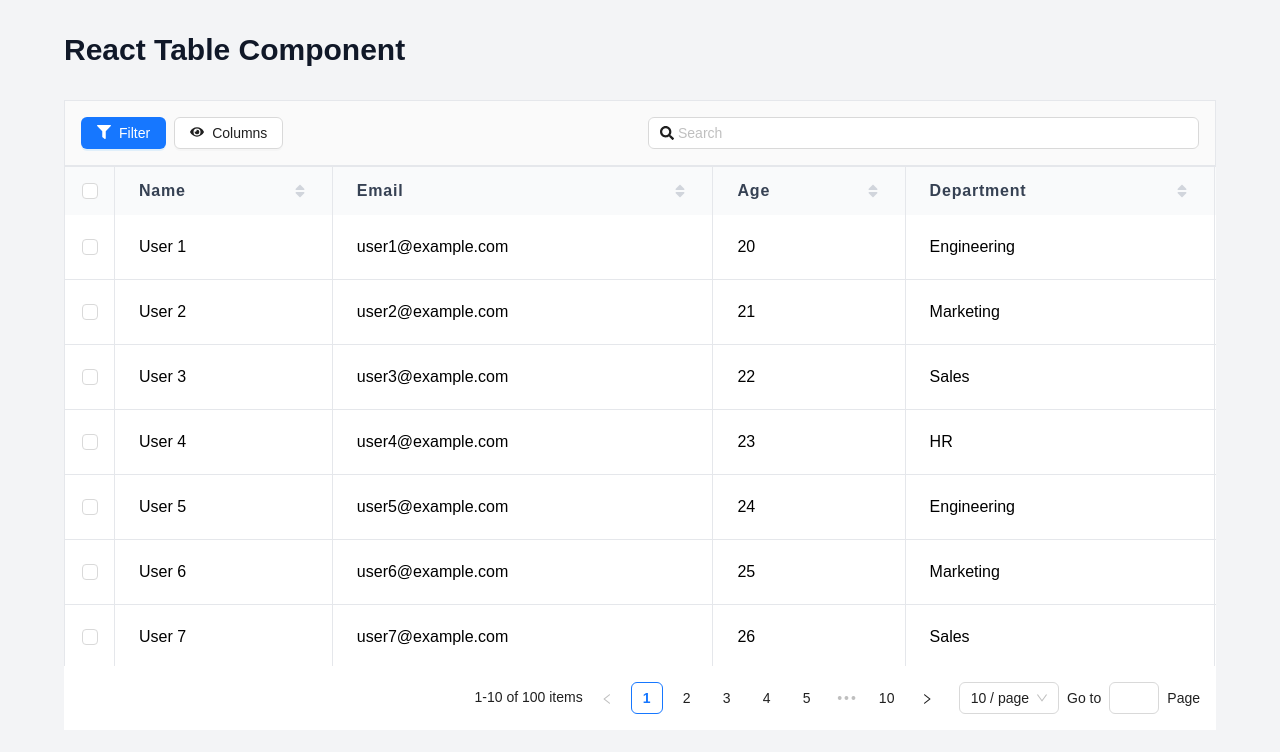
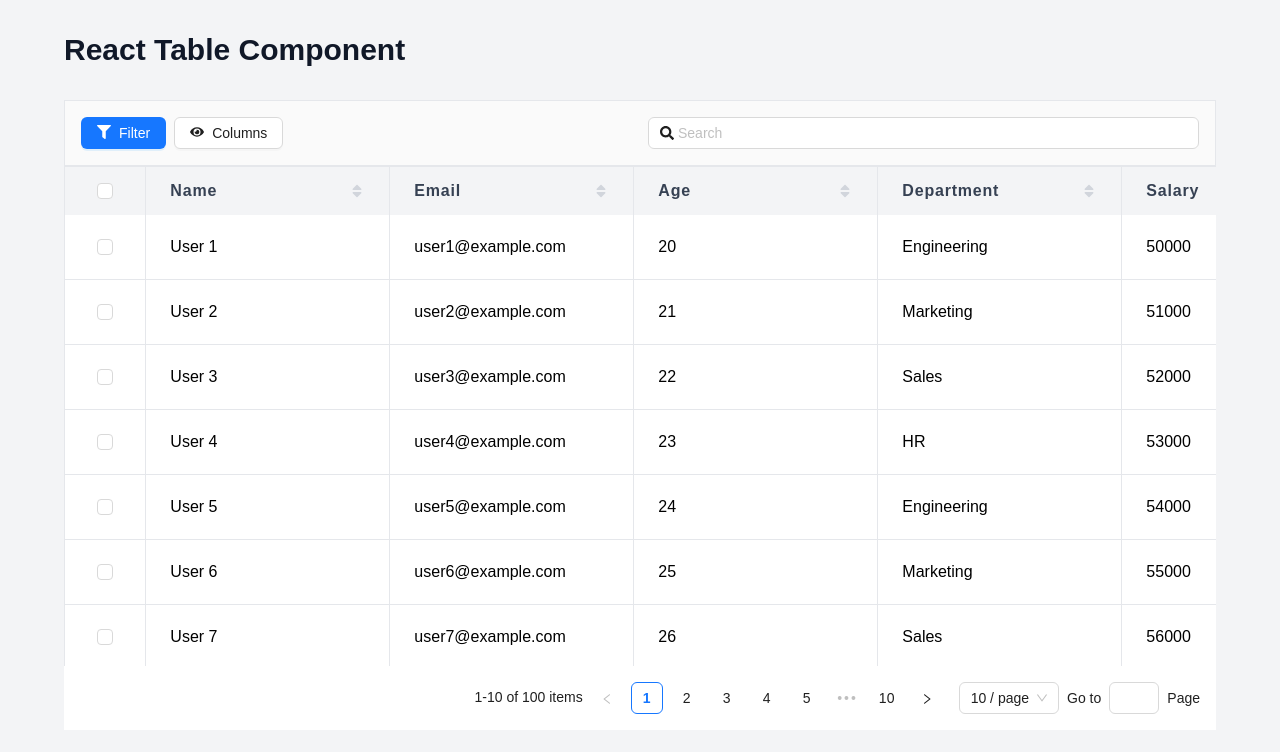
Before and after one commit to daman-kinra/react-table, a React (Vite) app: page / in a window 1280 px wide. Shown: the top 752 px of the page. Built offline with nearby package versions, Linux system fonts and the light colour scheme; a web font is replaced by a local one.

Commit message:
feat: added resize columns functionality

```diff
--- a/src/App.tsx
+++ b/src/App.tsx
@@ -26,6 +26,7 @@ const App = () => {
           deletable={true}
           searchable={true}
           selectable={true}
+          resizable={true}
           scroll={{ x: 1500, y: 500 }}
           pagination={{
             page: page,
--- a/src/components/Table/Table.tsx
+++ b/src/components/Table/Table.tsx
@@ -46,7 +46,7 @@ export type TableProps = {
   editable?: boolean;
   selectable?: boolean;
   searchable?: boolean;
-  // resizable?: boolean;
+  resizable?: boolean;
   pagination?: PaginationProps & {
     page: number;
   };
@@ -67,7 +67,7 @@ const Table: React.FC<TableProps> = ({
   editable = false,
   selectable = false,
   searchable = false,
-  // resizable = false,
+  resizable = false,
   pagination,
   scroll,
 }) => {
@@ -83,6 +83,60 @@ const Table: React.FC<TableProps> = ({
   const [localColumns, setLocalColumns] = useState<TableColumn[]>(
     columns?.map((column) => ({ ...column, isHidden: false }))
   );
+  const [columnWidths, setColumnWidths] = useState<{ [key: string]: number }>(
+    {}
+  );
+
+  // Initialize column widths from column definitions
+  useEffect(() => {
+    const initialWidths: { [key: string]: number } = {};
+    columns.forEach((column) => {
+      if (column.width) {
+        initialWidths[column.key] = column.width;
+      }
+    });
+    setColumnWidths(initialWidths);
+  }, [columns]);
+
+  const handleResizeStart = (e: React.MouseEvent, columnKey: string) => {
+    e.preventDefault();
+    e.stopPropagation();
+
+    const startX = e.clientX;
+    const startWidth = columnWidths[columnKey] || 150;
+
+    const handleResizeMove = (e: MouseEvent) => {
+      e.stopPropagation();
+
+      const deltaX = e.clientX - startX;
+      const newWidth = Math.max(50, startWidth + deltaX); // Minimum width of 50px
+
+      setColumnWidths((prev) => ({
+        ...prev,
+        [columnKey]: newWidth,
+      }));
+    };
+
+    const handleResizeEnd = (e: MouseEvent) => {
+      e.stopPropagation();
+
+      // Remove global event listeners
+      document.removeEventListener("mousemove", handleResizeMove);
+      document.removeEventListener("mouseup", handleResizeEnd);
+      document.body.style.cursor = "";
+      document.body.style.userSelect = "";
+    };
+
+    // Add global event listeners
+    document.addEventListener("mousemove", handleResizeMove);
+    document.addEventListener("mouseup", handleResizeEnd);
+    document.body.style.cursor = "col-resize";
+    document.body.style.userSelect = "none";
+  };
+
+  const getColumnWidth = (column: TableColumn): number => {
+    return columnWidths[column.key] || column.width || 150;
+  };
 
   const handleCellUpdate = (
     column: TableColumn,
@@ -270,7 +324,7 @@ const Table: React.FC<TableProps> = ({
         })}
       >
         <thead
-          className={clsx("bg-gray-50", {
+          className={clsx("bg-gray-100", {
             "sticky top-0 z-10": headerSticky,
           })}
         >
@@ -290,11 +344,12 @@ const Table: React.FC<TableProps> = ({
             )}
             {localColumns.map((column) => {
               if (column.isHidden) return null;
+              const columnWidth = getColumnWidth(column);
               return (
                 <th
                   key={column.key}
                   className={clsx(
-                    "px-6 py-3 text-left text-base font-semibold text-gray-700 tracking-wider whitespace-nowrap group",
+                    "px-6 py-3 text-left text-base font-semibold text-gray-700 tracking-wider whitespace-nowrap group relative",
                     {
                       "border-l border-solid border-gray-200": bordered,
                       "cursor-pointer": column.sortable,
@@ -306,8 +361,9 @@ const Table: React.FC<TableProps> = ({
                     }
                   }}
                   style={{
-                    width: column.width ? `${column.width}px` : "unset",
-                    maxWidth: column.width ? `${column.width}px` : "unset",
+                    width: `${columnWidth}px`,
+                    maxWidth: `${columnWidth}px`,
+                    minWidth: `${columnWidth}px`,
                   }}
                 >
                   <div className="flex justify-between items-center gap-2">
@@ -328,6 +384,13 @@ const Table: React.FC<TableProps> = ({
                       </>
                     )}
                   </div>
+                  {resizable && (
+                    <div
+                      className="absolute top-0 right-0 w-4 h-full cursor-col-resize hover:bg-blue-500 opacity-0 group-hover:opacity-100 transition-opacity"
+                      onMouseDown={(e) => handleResizeStart(e, column.key)}
+                      onClick={(e) => e.stopPropagation()}
+                    />
+                  )}
                 </th>
               );
             })}
@@ -351,6 +414,7 @@ const Table: React.FC<TableProps> = ({
               )}
               {localColumns.map((column) => {
                 if (column.isHidden) return null;
+                const columnWidth = getColumnWidth(column);
                 return (
                   <td
                     key={column.key}
@@ -358,8 +422,9 @@ const Table: React.FC<TableProps> = ({
                       "border-l border-solid border-gray-200": bordered,
                     })}
                     style={{
-                      width: column.width ? `${column.width}px` : "unset",
-                      maxWidth: column.width ? `${column.width}px` : "unset",
+                      width: `${columnWidth}px`,
+                      maxWidth: `${columnWidth}px`,
+                      minWidth: `${columnWidth}px`,
                     }}
                   >
                     {renderCell(column, row)}
@@ -414,6 +479,7 @@ const Table: React.FC<TableProps> = ({
       }
       return false;
     });
+
     setFilteredTableData(filteredData);
   };
 
@@ -432,6 +498,14 @@ const Table: React.FC<TableProps> = ({
   useEffect(() => {
     setTableData(data);
   }, [data]);
+
+  // Cleanup event listeners on unmount
+  useEffect(() => {
+    return () => {
+      document.body.style.cursor = "";
+      document.body.style.userSelect = "";
+    };
+  }, []);
 
   return (
     <div className="w-full h-full">
```
Also changed, not shown: 1 other file (tests, documents, lock files or other folders).
